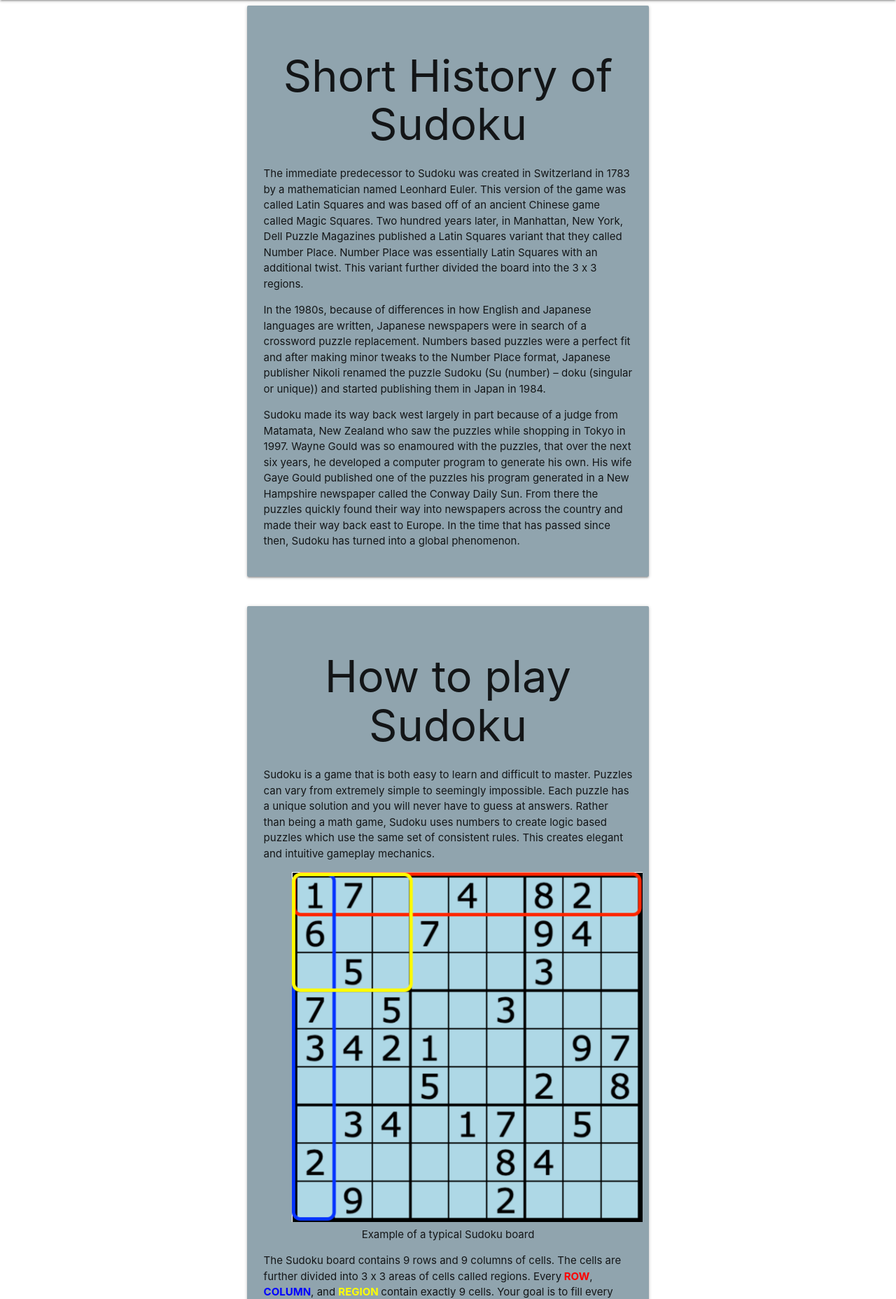
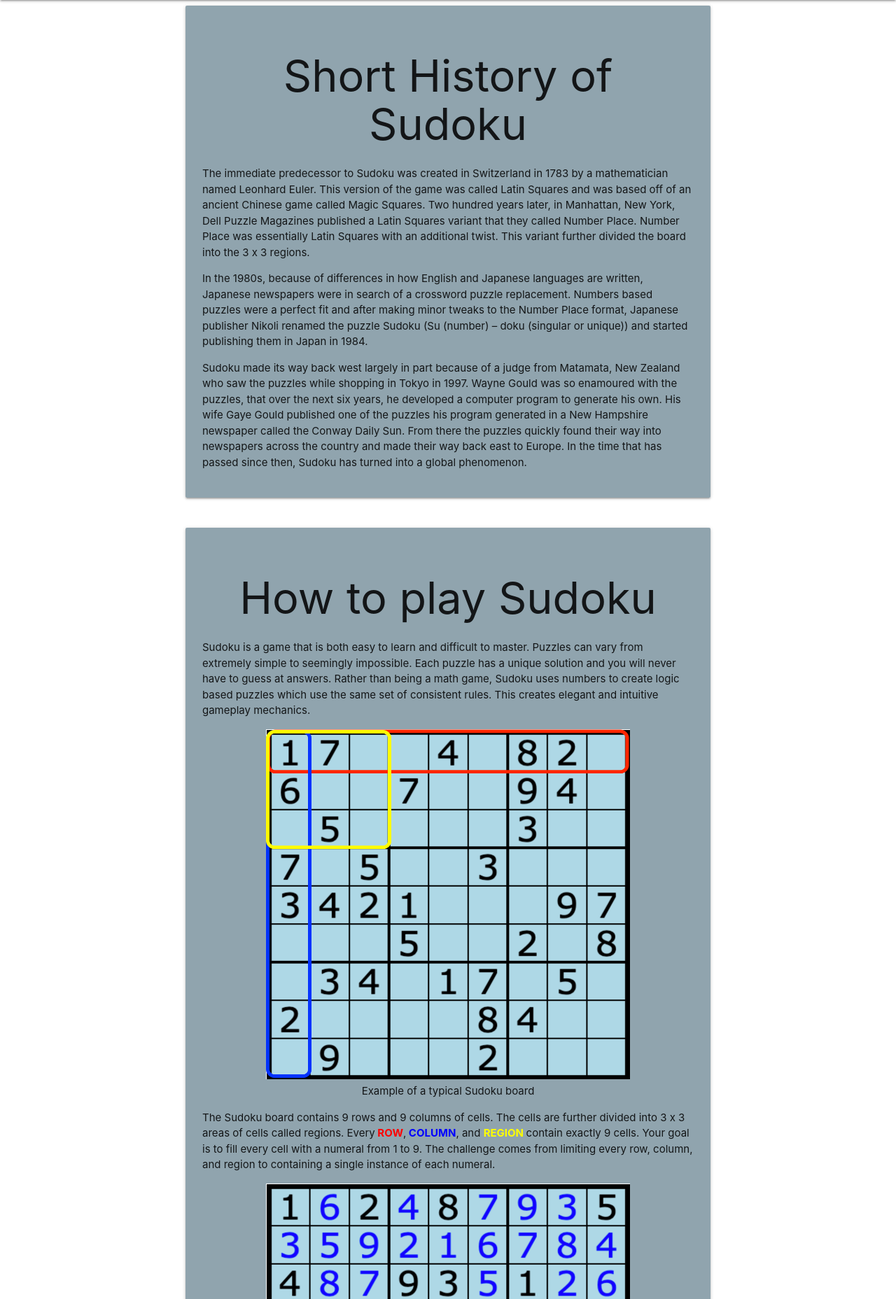
Before and after one commit to breencp/Sudoku, a Django app: page /sudoku/howtoplay/ in a window 1280 px wide. Shown: the part 64-1920 px from the top of the page at 70% size. Run offline with Django 3.2, Linux system fonts and the light colour scheme; parts of the project's set-up code (start-up, migrations or seed data) failed here and were passed over; some libraries are stand-ins or nearby versions.

Commit message:
Fix formatting issues in howtoplay.html and newgame.html

```diff
--- a/sudoku_proj/sudoku/templates/sudoku/howtoplay.html
+++ b/sudoku_proj/sudoku/templates/sudoku/howtoplay.html
@@ -1,9 +1,10 @@
 <!--
-   Written by Ben Brandhorst for Sprint 1, last updated July 9, 2020
+   Written by Ben Brandhorst for Sprint 1 and updated for Sprint 3, last updated July 9, 2020
    -->
 <!DOCTYPE html>
 <html lang="en">
 {% load static %}
+
 <head>
     <meta charset="UTF-8">
     <title>How to Play</title>
@@ -12,6 +13,7 @@
     <link rel="stylesheet" type="text/css" href="{% static 'style.css' %}">
     <script type="text/javascript" src="https://platform.linkedin.com/badges/js/profile.js" async defer></script>
 </head>
+
 <body>
     <nav class="red darken-4" role="navigation">
         <div class="nav-wrapper">
@@ -27,132 +29,76 @@
     <main>
         <div class="container">
             <div class="row">
-                <div class="col s12 l8 offset-l2 ">
-            <div class="card-panel blue-grey lighten-2 ">
+                    <div class="card-panel blue-grey lighten-2" style="width: 100%; height: auto;max-width: 750px;">
                         <h1 class="center-align">Short History of Sudoku</h1>
-               <P>The immediate predecessor to Sudoku was created in Switzerland in 1783 by a mathematician named
-                   Leonhard Euler. This version of the game was called Latin Squares and was based off of an ancient
-                   Chinese game called Magic Squares. Two hundred years later, in Manhattan, New York, Dell Puzzle
-                   Magazines published a Latin Squares variant that they called Number Place. Number Place was
-                   essentially Latin Squares with an additional twist. This variant further divided the board into the 3 x 3
-                   regions.
+                        <P>The immediate predecessor to Sudoku was created in Switzerland in 1783 by a mathematician named Leonhard Euler. This version of the game was called Latin Squares and was based off of an ancient Chinese game called Magic Squares. Two hundred years later, in Manhattan, New York, Dell Puzzle Magazines published a Latin Squares variant that they called Number Place. Number Place was essentially Latin Squares with an additional twist. This variant further divided the board into the 3 x 3 regions.
                         </P>
-               <P>In the 1980s, because of differences in how English and Japanese languages are written, Japanese
-                  newspapers were in search of a crossword puzzle replacement. Numbers based puzzles were a perfect fit
-                  and after making minor tweaks to the Number Place format, Japanese publisher Nikoli renamed the puzzle
-                  Sudoku (Su (number) – doku (singular or unique)) and started publishing them in Japan in 1984.
+                        <P>In the 1980s, because of differences in how English and Japanese languages are written, Japanese newspapers were in search of a crossword puzzle replacement. Numbers based puzzles were a perfect fit and after making minor tweaks to the Number Place format, Japanese publisher Nikoli renamed the puzzle Sudoku (Su (number) – doku (singular or unique)) and started publishing them in Japan in 1984.
                         </P>
-               <P>Sudoku made its way back west largely in part because of a judge from Matamata, New Zealand who saw the
-                  puzzles while shopping in Tokyo in 1997. Wayne Gould was so enamoured with the puzzles, that over the
-                  next six years, he developed a computer program to generate his own. His wife Gaye Gould published one
-                  of the puzzles his program generated in a New Hampshire newspaper called the Conway Daily Sun. From
-                  there the puzzles quickly found their way into newspapers across the country and made their way back
-                   east to Europe. In the time that has passed since then, Sudoku has turned into a global phenomenon.
+                        <P>Sudoku made its way back west largely in part because of a judge from Matamata, New Zealand who saw the puzzles while shopping in Tokyo in 1997. Wayne Gould was so enamoured with the puzzles, that over the next six years, he developed a computer program to generate his own. His wife Gaye Gould published one of the puzzles his program generated in a New Hampshire newspaper called the Conway Daily Sun. From there the puzzles quickly found their way into newspapers across the country and made their way back east to Europe. In the time that has passed since then, Sudoku has turned into a global phenomenon.
                         </P>
                     </div>
             </div>
         </div>
-         </div>
-
-
-
         <div class="container ">
             <div class="row">
-                <div class="col s12 l8 offset-l2">
-            <div class="card-panel blue-grey lighten-2">
+                    <div class="card-panel blue-grey lighten-2" style="width: 100%; height: auto;max-width: 750px;">
                         <h1 class="center-align">How to play Sudoku</h1>
-               <P>Sudoku is a game that is both easy to learn and difficult to master. Puzzles can vary from extremely
-                  simple to seemingly impossible. Each puzzle has a unique solution and you will never have to guess at
-                  answers. Rather than being a math game, Sudoku uses numbers to create logic based puzzles which
-                   use the same set of consistent rules. This creates elegant and intuitive gameplay mechanics.
+                        <P>Sudoku is a game that is both easy to learn and difficult to master. Puzzles can vary from extremely simple to seemingly impossible. Each puzzle has a unique solution and you will never have to guess at answers. Rather than being a math game, Sudoku uses numbers to create logic based puzzles which use the same set of consistent rules. This creates elegant and intuitive gameplay mechanics.
                         </P>
                         <figure class="center-align">
-                  <img src="{% static 'Howtoplay.jpg' %}" alt="How to Play"
-                     style="width: auto; height: auto;max-width: 520px;max-height: 500px">
+                            <img src="{% static 'Howtoplay.jpg' %}" alt="How to Play" style="width: 100%; height: auto;max-width: 520px;max-height: 500px">
                             <figcaption>Example of a typical Sudoku board</figcaption>
                         </figure>
-               <P> The Sudoku board contains 9 rows and 9 columns of cells. The cells are further divided into 3 x 3
-                  areas of cells called regions. Every<b><span style="color:red"> ROW</span></b>,<b><span
-                     style="color:blue"> COLUMN</span></b>, and <b><span style="color:yellow">REGION </span></b>contain
-                  exactly 9 cells. Your goal is to fill every cell with a numeral from 1 to 9. The challenge comes from
-                  limiting every row, column, and region to containing a single instance of each numeral.
+                        <P> The Sudoku board contains 9 rows and 9 columns of cells. The cells are further divided into 3 x 3 areas of cells called regions. Every<b><span style="color:red"> ROW</span></b>,<b><span
+                     style="color:blue"> COLUMN</span></b>, and <b><span style="color:yellow">REGION </span></b>contain exactly 9 cells. Your goal is to fill every cell with a numeral from 1 to 9. The challenge comes from limiting every row, column, and region to containing a single instance of each numeral.
                         </P>
                         <figure class="center-align">
-                  <img src="{% static 'Completed.jpg' %}" alt="Completed Board Example"
-                     style="width: auto; height: auto;max-width: 520px;max-height: 500px">
+                            <img src="{% static 'Completed.jpg' %}" alt="Completed Board Example" style="width: 100%; height: auto;max-width: 520px;max-height: 500px">
                             <figcaption>Example of a completed Sudoku board</figcaption>
                         </figure>
                 </div>
             </div>
         </div>
-         </div>
         <div class="container">
             <div class="row">
-                <div class="col s12 l8 offset-l2 ">
-            <div class="card-panel blue-grey lighten-2">
+                    <div class="card-panel blue-grey lighten-2" style="width: 100%; height: auto;max-width: 750px;">
                         <h1 class="center-align">Puzzle Solving Techniques</h1>
-
                         <h3 class="center-align">Naked Single</h3>
-               <P>The Naked Single technique is more than just a terrible dating strategy. It is the simplest Sudoku
-                  solving technique and its use takes very little experience with puzzles. Utilizing this technique is as simple
-                  as eliminating other possibilities for the contents of a cell. In the example below, you can see that we
-                  have determined the contents of the cell can be no other numeral than 4. We know this because looking at
-                  the <b><span style="color:red"> ROW</span></b>,<b><span style="color:blue"> COLUMN</span></b>, and
-                  <b><span style="color:yellow">REGION </span></b> we can account for numerals 1, 2, 3, 5, 6, 7, 8, and 9
-                  leaving only 4 remaining.
+                        <P>The Naked Single technique is more than just a terrible dating strategy. It is the simplest Sudoku solving technique and its use takes very little experience with puzzles. Utilizing this technique is as simple as eliminating other possibilities for the contents of a cell. In the example below, you can see that we have determined the contents of the cell can be no other numeral than 4. We know this because looking at the <b><span style="color:red"> ROW</span></b>,<b><span style="color:blue"> COLUMN</span></b>, and
+                            <b><span style="color:yellow">REGION </span></b> we can account for numerals 1, 2, 3, 5, 6, 7, 8, and 9 leaving only 4 remaining.
                         </P>
                         <figure class="center-align">
-                  <img src="{% static 'NakedSingle.jpg' %}" alt="Completed Board Example"
-                     style="width: auto; height: auto;max-width: 520px;max-height: 500px">
+                            <img src="{% static 'NakedSingle.jpg' %}" alt="Completed Board Example" style="width: 100%; height: auto;max-width: 520px;max-height: 500px">
                             <figcaption>Naked Single Technique Example</figcaption>
                         </figure>
                         <h3 class="center-align">Hidden Single</h3>
-               <P>The Hidden Single technique isn't much more complicated than the Naked Single technique. However,
-                   because there are so many possible cells, sometimes they are difficult to spot. You can tell that you have a
-                  Hidden Single when only one cell contains a pencil mark for a numeral in any <b><span style="color:red"> ROW</span>
-                  </b>,<b><span style="color:blue"> COLUMN</span></b>, or <b><span style="color:yellow">REGION </span></b>
-                   . In the example below, you can see that within the top right <b><span style="color:yellow">REGION </span></b>
-                   the top middle cell is the only instance of the numeral 7. Because there is no other possible location
-                   for 7 to go, the top center cell MUST be its location.
+                        <P>The Hidden Single technique isn't much more complicated than the Naked Single technique. However, because there are so many possible cells, sometimes they are difficult to spot. You can tell that you have a Hidden Single when only one cell contains a pencil mark for a numeral in any <b><span style="color:red"> ROW</span>
+                  </b>,<b><span style="color:blue"> COLUMN</span></b>, or <b><span style="color:yellow">REGION</span></b>. In the example below, you can see that within the top right <b><span style="color:yellow">REGION </span></b> the top middle cell is the only instance of the numeral 7. Because there is no other possible location for 7 to go, the top center cell MUST be its location.
                         </P>
                         <figure class="center-align">
-                  <img src="{% static 'HiddenSingle.jpg' %}" alt="Completed Board Example"
-                     style="width: auto; height: auto;max-width: 520px;max-height: 500px">
+                            <img src="{% static 'HiddenSingle.jpg' %}" alt="Completed Board Example" style="width: 100%; height: auto;max-width: 520px;max-height: 500px">
                             <figcaption>Hidden Single Technique Example</figcaption>
                         </figure>
                     </div>
                 </div>
         </div>
-         </div>
         <div class="container ">
             <div class="row">
-                <div class="col s12 l8 offset-l2 ">
-            <div class="card-panel blue-grey lighten-2 ce " >
+                    <div class="card-panel blue-grey lighten-2" style="width: 100%; height: auto;max-width: 750px;">
                         <h1 class="center-align">Application Interface</h1>
-               <P>The play area for this application contains 3 parts: A standard Sudoku board in the center of the screen,
-                  A row of options to the left of the board, and a red scratch pad to the right of the board. If a user
-                  selects a cell on the Sudoku board, the scratch pad will display. There users can deselect numerals that
-                  they have eliminated as candidates for the contents of that cell. Deselecting numerals in the scratch
-                  pad will change the color from black to grey and remove the corresponding pencil mark from that
-                  cell.
+                        <P>The play area for this application contains 3 parts: A standard Sudoku board in the center of the screen, A row of options to the left of the board, and a red scratch pad to the right of the board. If a user selects a cell on the Sudoku board, the scratch pad will display. There users can deselect numerals that they have eliminated as candidates for the contents of that cell. Deselecting numerals in the scratch pad will change the color from black to grey and remove the corresponding pencil mark from that cell.
                         </P>
-               <P>A checkmark in the "Pencil Marks" checkbox will display the pencilled in possible numerals for each cell.
-                  Deselecting this checkbox will hide all pencil marks for a cleaner display.
+                        <P>A checkmark in the "Pencil Marks" checkbox will display the pencilled in possible numerals for each cell. Deselecting this checkbox will hide all pencil marks for a cleaner display.
                         </P>
-               <P>Pressing the "Get Hint" button will display a hint found using techniques tied to the difficulty of the
-                  puzzle being played. As players play higher difficulty puzzles, the hints provided will be presented by
-                  using more advanced Sudoku techniques.
+                        <P>Pressing the "Get Hint" button will display a hint found using techniques tied to the difficulty of the puzzle being played. As players play higher difficulty puzzles, the hints provided will be presented by using more advanced Sudoku techniques.
                         </P>
-               <P>Pressing the "Erase Obvious" button will immediately remove pencil marks by using the "Naked Single"
-                  technique that is described above. This will allow players to reduce the time it takes to get to more
-                  challenging puzzle solving.
+                        <P>Pressing the "Erase Obvious" button will immediately remove pencil marks by using the "Naked Single" technique that is described above. This will allow players to reduce the time it takes to get to more challenging puzzle solving.
                         </P>
-               <P>Pressing the "Verify Solutions" button will check the user supplied input against the stored puzzle
-                  solution to confirm that the puzzle has been solved correctly.
+                        <P>Pressing the "Verify Solutions" button will check the user supplied input against the stored puzzle solution to confirm that the puzzle has been solved correctly.
                         </P>
                         <figure class="center-align">
-                  <img src="{% static 'Gameplay.jpg' %}" alt="Completed Board Example"
-                     style="width: auto; height: auto;max-width: 520px;max-height: 500px">
+                            <img src="{% static 'Gameplay.jpg' %}" alt="Completed Board Example" style="width: 100%; height: auto;max-width: 520px;max-height: 500px">
                             <figcaption>Sudoku game in progress</figcaption>
                         </figure>
                     </div>
@@ -167,28 +113,20 @@
         <div class="container">
             <div class="row">
                 <div class="col s3">
-                  <div class="LI-profile-badge" data-version="v1" data-size="medium" data-locale="en_US"
-                     data-type="horizontal" data-theme="dark" data-vanity="ben-brandhorst-8407911ab"><a
-                     class="LI-simple-link"
-                     href='https://www.linkedin.com/in/ben-brandhorst-8407911ab?trk=profile-badge'>Ben Brandhorst</a>
+                    <div class="LI-profile-badge" data-version="v1" data-size="medium" data-locale="en_US" data-type="horizontal" data-theme="dark" data-vanity="ben-brandhorst-8407911ab"><a class="LI-simple-link" href='https://www.linkedin.com/in/ben-brandhorst-8407911ab?trk=profile-badge'>Ben Brandhorst</a>
                     </div>
                 </div>
                 <div class="col s1">
                 </div>
                 <div class="col s3">
-                  <div class="LI-profile-badge" data-version="v1" data-size="medium" data-locale="en_US"
-                     data-type="horizontal" data-theme="dark" data-vanity="breencp"><a class="LI-simple-link"
-                     href='https://www.linkedin.com/in/breencp?trk=profile-badge'>Christopher
+                    <div class="LI-profile-badge" data-version="v1" data-size="medium" data-locale="en_US" data-type="horizontal" data-theme="dark" data-vanity="breencp"><a class="LI-simple-link" href='https://www.linkedin.com/in/breencp?trk=profile-badge'>Christopher
                      Breen</a>
                     </div>
                 </div>
                 <div class="col s1">
                 </div>
                 <div class="col s3">
-                  <div class="LI-profile-badge" data-version="v1" data-size="medium" data-locale="en_US"
-                     data-type="horizontal" data-theme="dark" data-vanity="christopher-smith-4791961b0"><a
-                     class="LI-simple-link"
-                     href='https://www.linkedin.com/in/christopher-smith-4791961b0?trk=profile-badge'>Christopher
+                    <div class="LI-profile-badge" data-version="v1" data-size="medium" data-locale="en_US" data-type="horizontal" data-theme="dark" data-vanity="christopher-smith-4791961b0"><a class="LI-simple-link" href='https://www.linkedin.com/in/christopher-smith-4791961b0?trk=profile-badge'>Christopher
                      Smith</a>
                     </div>
                 </div>
```
Also changed, not shown: sudoku_proj/sudoku/templates/sudoku/newgame.html (+44 -44 lines). Lines whose indentation alone changed are shown as unchanged.
